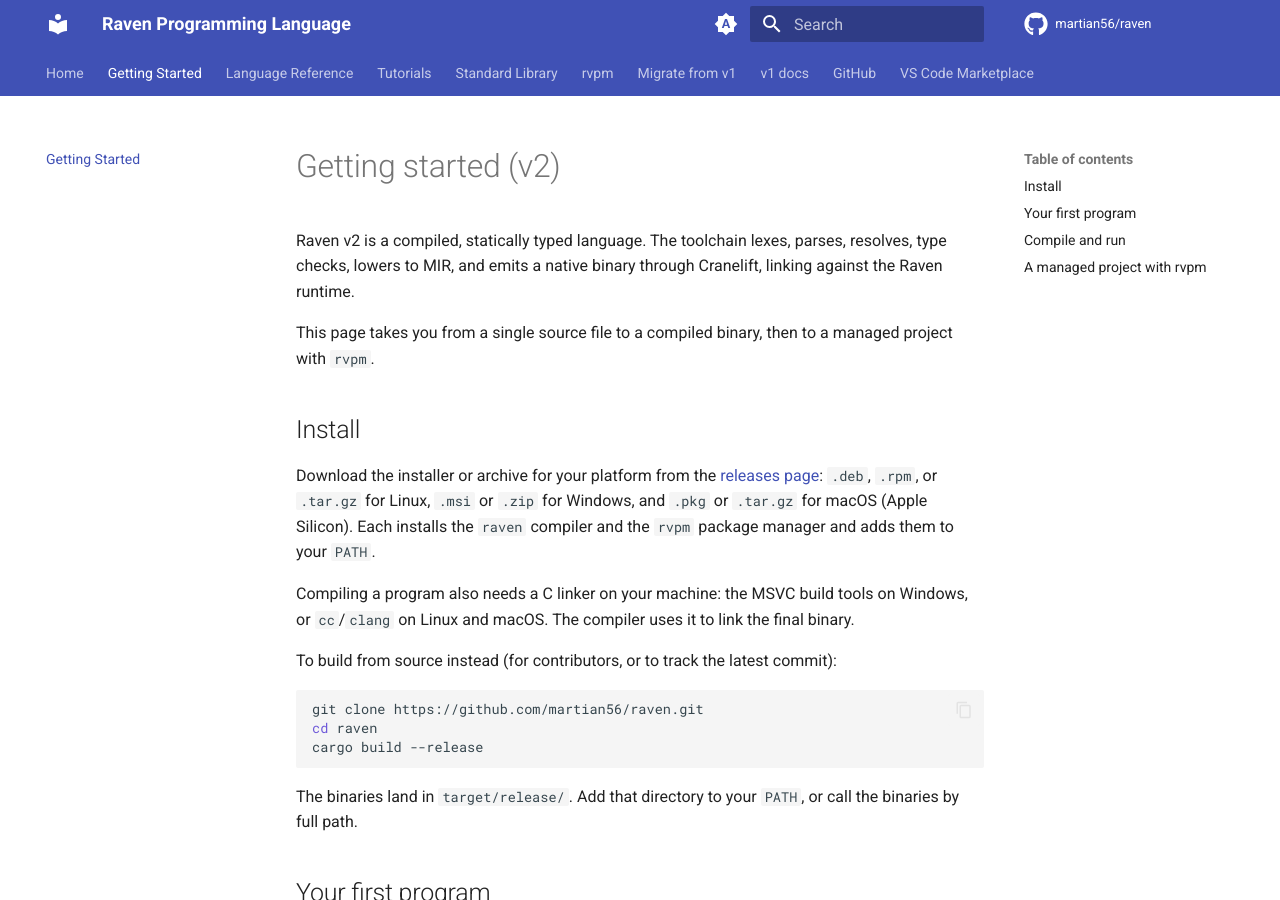
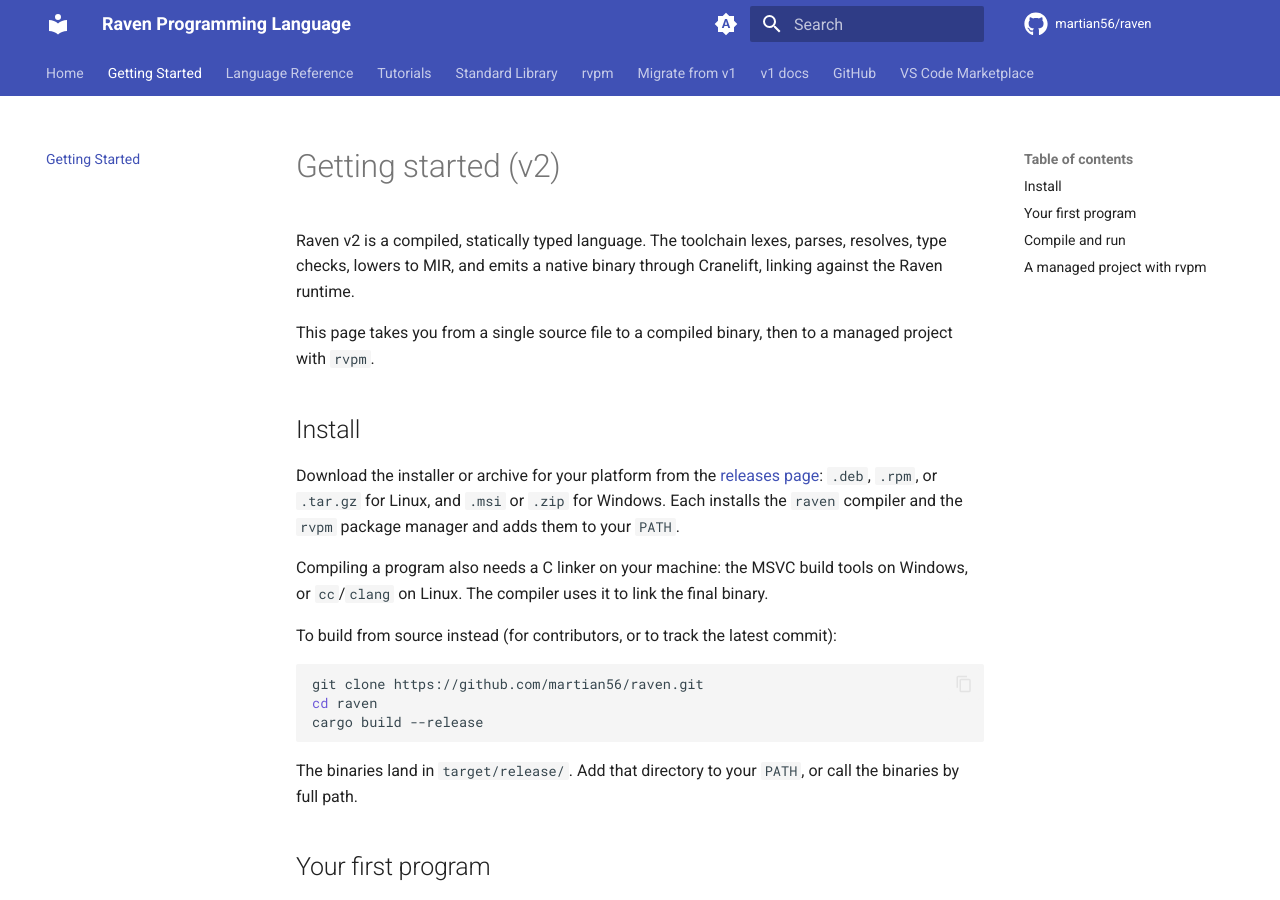
Before and after one commit to martian56/raven, an MkDocs documentation site: the page built from docs/v2/guide/getting-started.md, in a window 1280 px wide and 900 px high. Built offline with MkDocs 1.6.1 and Material for MkDocs 9.7.7, drawn with Linux system fonts in a browser that asks for light colours; comment, search, counter and statistics services are not loaded.

Commit message:
build(release): drop macOS target, ship Linux and Windows x86_64 (2.10.1)
Removes macOS (aarch64-apple-darwin) from the release matrix and the
user-facing platform docs. The macOS arm64 build was the only target where a
variadic C call (added in 2.10.0) crashed: the Apple arm64 ABI passes variadic
arguments on the stack, which the Cranelift backend cannot express, so the
register-passed arguments were read as garbage. On the remaining x86_64
targets variadic arguments go in registers and work correctly, so no
per-target gating is needed.

- release.yml: drop the macos-arm64 build and smoke matrix entries and the
  pkgbuild/productsign steps; trim the .pkg upload glob and the macOS lines
  from the release body and smoke comments.
- README, docs/index, docs/v2/guide/getting-started, docs/v2/specs/release:
  list Linux and Windows only.

The AArch64 register-plan and Mach-O code paths stay in the compiler (they are
correct and harmless) but are no longer built, shipped, or supported.

```diff
--- a/Cargo.toml
+++ b/Cargo.toml
@@ -2,7 +2,7 @@
 members = [".", "raven-runtime"]
 
 [workspace.package]
-version = "2.10.0"
+version = "2.10.1"
 edition = "2021"
 authors = ["martian56"]
 license = "MIT"
--- a/docs/v2/guide/getting-started.md
+++ b/docs/v2/guide/getting-started.md
@@ -11,14 +11,13 @@
 
 Download the installer or archive for your platform from the
 [releases page](https://github.com/martian56/raven/releases): `.deb`,
-`.rpm`, or `.tar.gz` for Linux, `.msi` or `.zip` for Windows, and `.pkg`
-or `.tar.gz` for macOS (Apple Silicon). Each installs the
-`raven` compiler and the `rvpm` package manager and adds them to your
-`PATH`.
+`.rpm`, or `.tar.gz` for Linux, and `.msi` or `.zip` for Windows. Each
+installs the `raven` compiler and the `rvpm` package manager and adds them
+to your `PATH`.
 
 Compiling a program also needs a C linker on your machine: the MSVC build
-tools on Windows, or `cc`/`clang` on Linux and macOS. The compiler uses it
-to link the final binary.
+tools on Windows, or `cc`/`clang` on Linux. The compiler uses it to link
+the final binary.
 
 To build from source instead (for contributors, or to track the latest
 commit):
```
Also changed, not shown: CHANGELOG.md (+6 -0 lines), README.md (+1 -2 lines), docs/index.md (+1 -1 lines), docs/v2/specs/release.md (+3 -12 lines), 2 other files.
